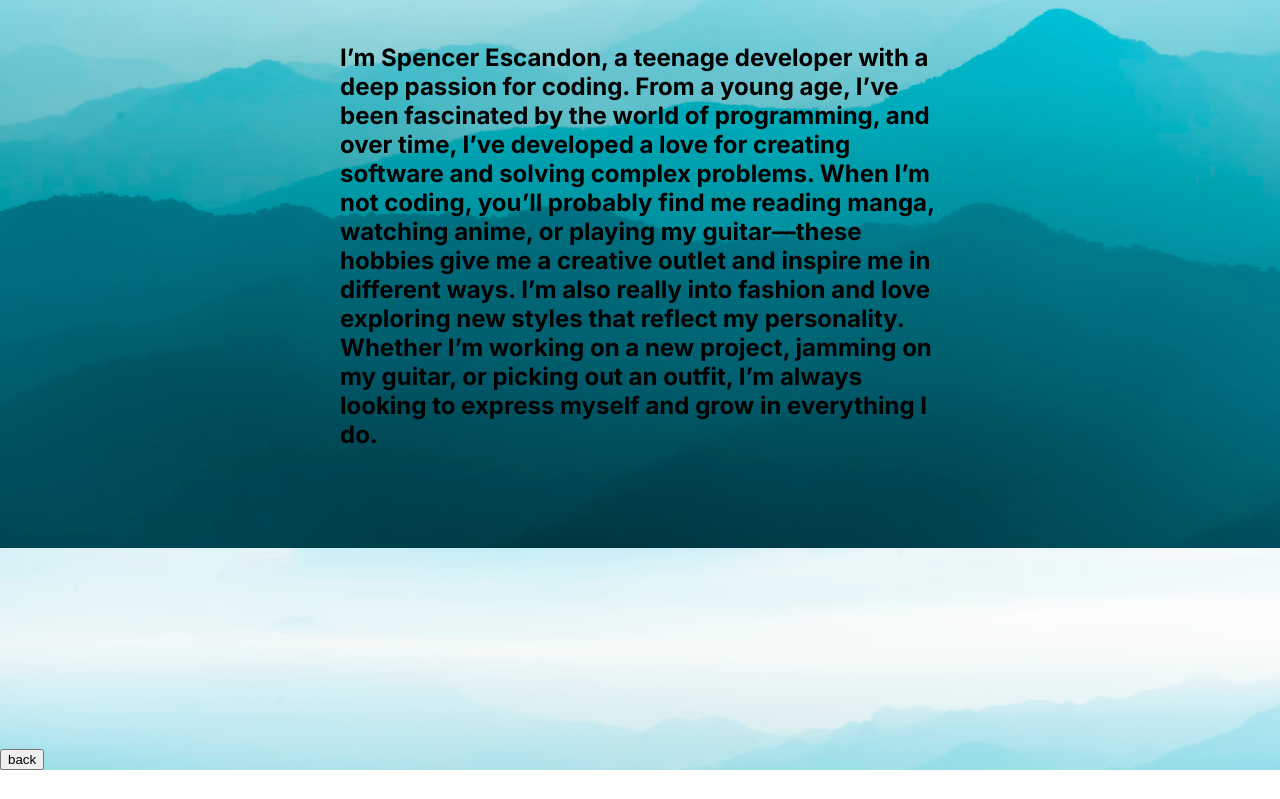
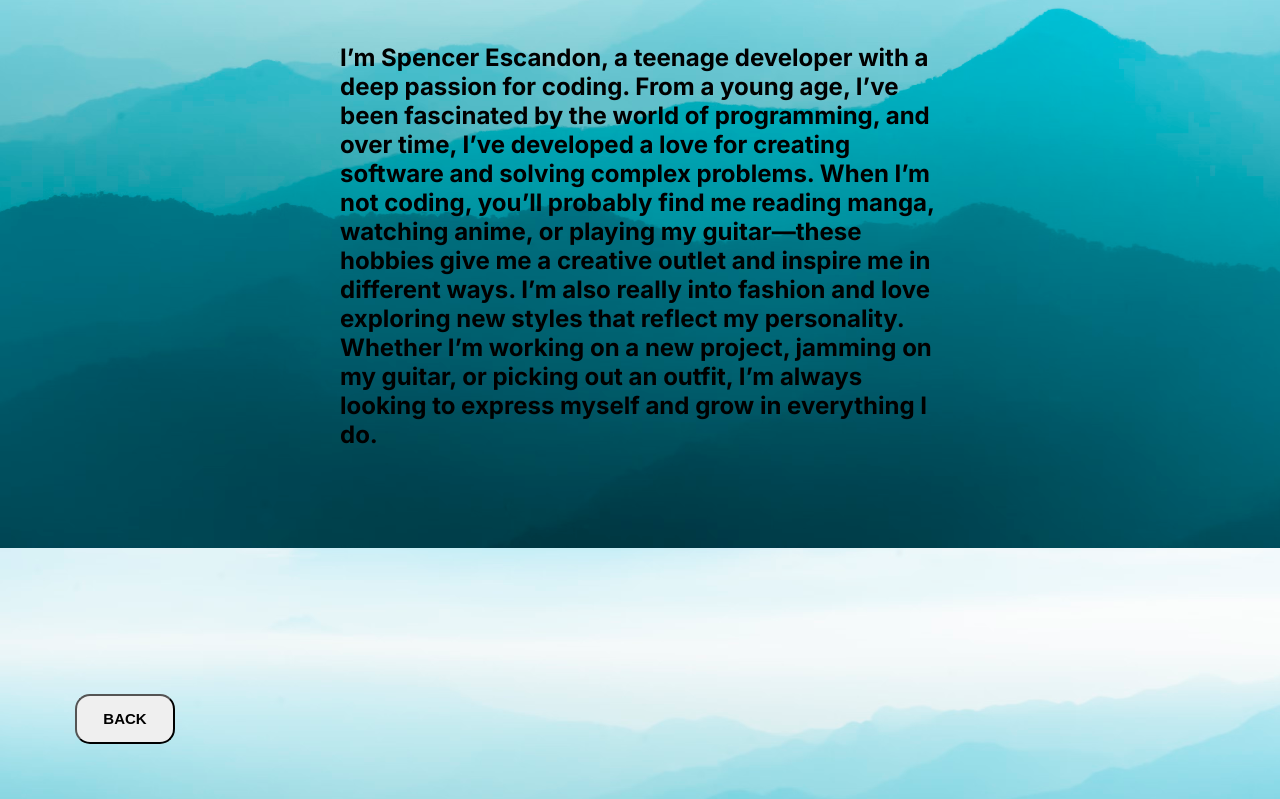
Before and after one commit to spencersenju/portfoliooo, a plain HTML site: page aboutme.html in a window 1280 px wide. Shown: the part 252-1051 px from the top of the page. Before the commit the page ends 1022 px from the top, so only its background shows below. Drawn offline with Linux system fonts and the light colour scheme.

Commit message:
added back buttons

```diff
--- a/aboutme.html
+++ b/aboutme.html
@@ -23,9 +23,11 @@
     </h2>
     </div>
 
+<div>
     <a href="index.html">
-        <button>back</button>
+        <button class="bbtn">BACK</button>
     </a>
+</div>
 
 </body>
 </html>
--- a/style.css
+++ b/style.css
@@ -54,11 +54,26 @@ h1{
     font-family: "Inter", serif;
     padding-bottom: 300px;
     text-shadow: 15px;
-
-
 }
 .title3{
     padding-top: 35px;
     display: flex;
     justify-content: center;
 }
+.bbtn{
+    position: relative;
+    left: 75px;
+    bottom: 55px;
+    height: 50px;
+    width: 100px;
+    border-radius: 15px;
+    font-weight: 700;
+    font-size: 15px;
+    border-color: black;
+    transition: all 0.2s ease;
+    cursor: pointer;
+}
+.bbtn:hover{
+    transition: all 0.2s ease;
+    transform: scale(1.1);
+}
```
Also changed, not shown: projects.html (+1 -1 lines).
